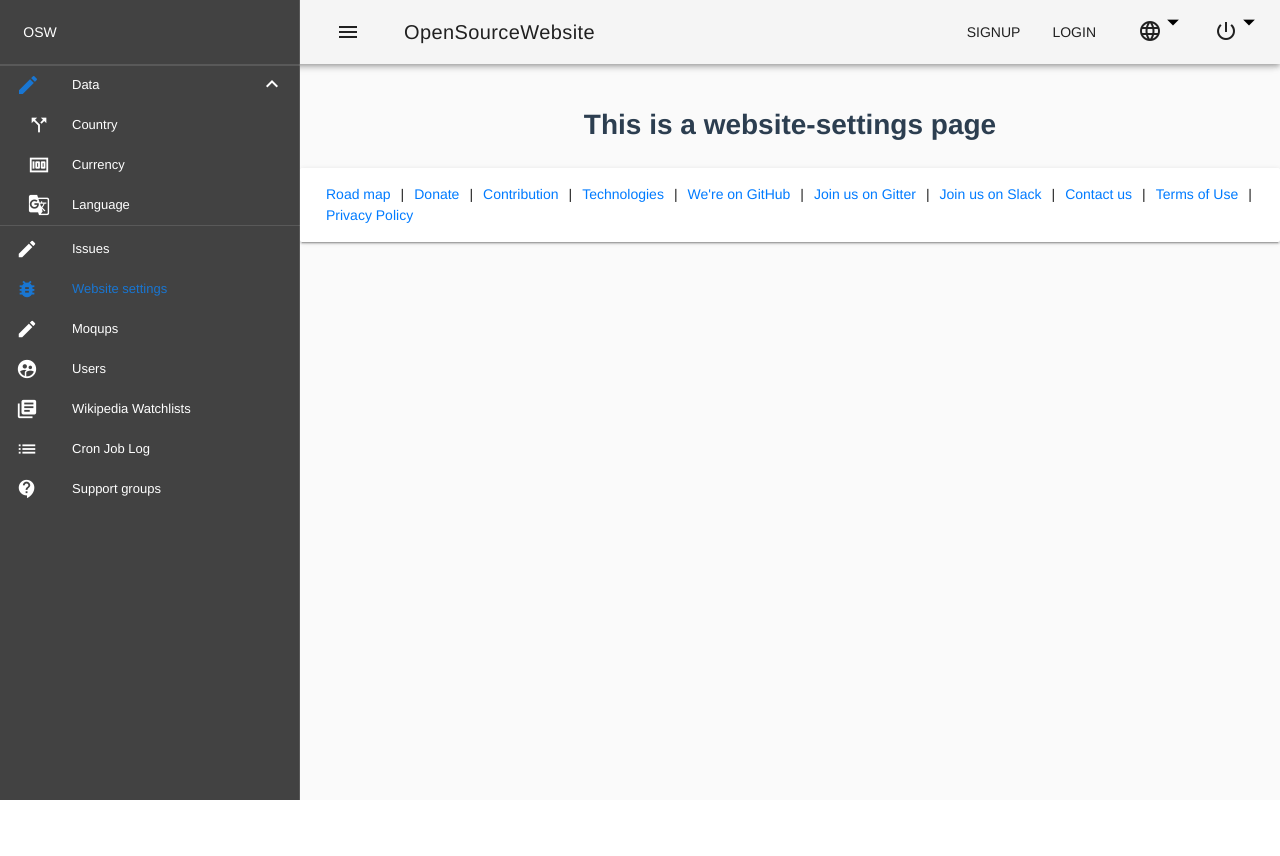
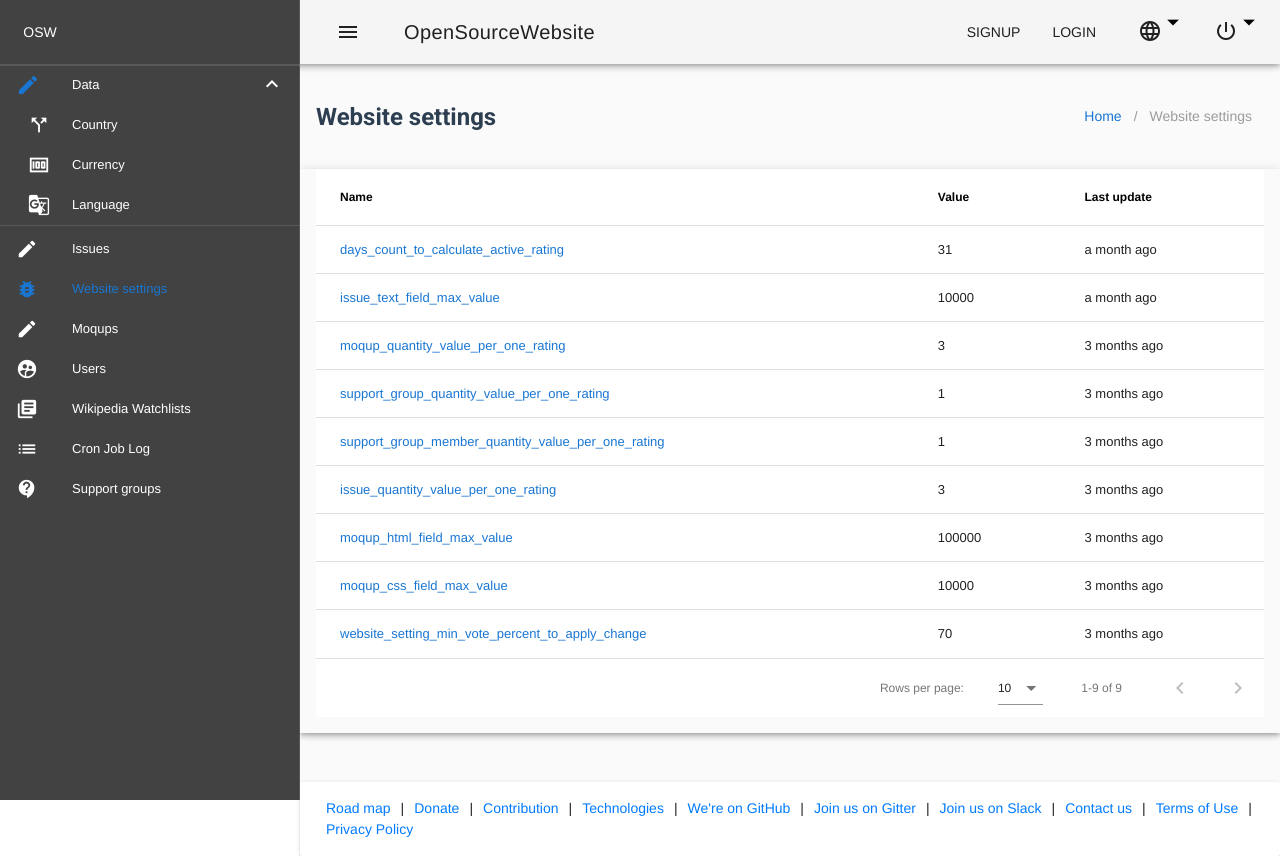
Before and after one commit to 00King00/opensource, a Vue app: page /website-settings in a window 1280 px wide. Before the commit the page ends 800 px from the top, so only its background shows below. Built offline with nearby package versions, Linux system fonts and the light colour scheme.

Commit message:
quik save

```diff
--- a/src/assets/sass/main.sass
+++ b/src/assets/sass/main.sass
@@ -4,8 +4,12 @@ h1
 	margin: 40px 0
 .theme--light.v-table thead th
 	color: rgba(0,0,0,1)
-.full-height
-	height: 100%
+.full
+	&-height
+		height: 100%
+	&-width
+		width: 100%
+
 .issues
 	.theme--light.v-table thead th
 		&:last-child
--- a/src/router.js
+++ b/src/router.js
@@ -8,6 +8,7 @@ import Currency from '@/views/Currency.vue'
 import Language from '@/views/Language.vue'
 import Issues from '@/views/Issues.vue'
 import WebsiteSettings from '@/views/WebsiteSettings.vue'
+import WebsiteSettingsView from '@/views/WebsiteSettingsView.vue'
 import WikipediaPages from '@/views/WikipediaPages.vue'
 import Moqup from '@/views/Moqup.vue'
 import Users from '@/views/Users.vue'
@@ -51,8 +52,14 @@ export default new Router({
 		},
 		{
 			path: '/website-settings',
-			name: 'website-settings',
-			component: WebsiteSettings
+			name: 'Website settings',
+			component: WebsiteSettings,
+			children: [
+				{
+					path: ':id/view',
+					component: WebsiteSettingsView
+				}
+			]
 		},
 		{
 			path: '/moqup',
--- a/src/views/WebsiteSettings.vue
+++ b/src/views/WebsiteSettings.vue
@@ -1,13 +1,96 @@
 <template lang="pug">
-div
-	h1 This is a website-settings page
+.full-height
+	v-layout(justify-space-between align-center).px-3.py-4
+		.headline.font-weight-bold {{ $route.name}}
+		v-breadcrumbs(:items='breadcrumbs')
+			template(v-slot:item='props')
+				v-breadcrumbs-item(:to='props.item.to', :disabled="props.item.disabled") {{ props.item.text }}
+	v-layout()
+		v-data-table.elevation-4.px-3.pb-3.full-width(:headers='headers', :items='data', :rows-per-page-items='[10, 15, 20, 25]')
+			template(v-slot:items='props')
+				td.text-xs-left
+					//a(href="#" @click="router.push(':props.item.id/view')") {{ props.item.name}}
+					router-link.nav-link(:to="`${props.item.id}/view`") {{ props.item.name}}
+				td.text-xs-left {{ props.item.value }}
+				td.text-xs-left {{ props.item.last_update }}
 </template>
 <script>
 export default {
   name: '',
 	data(){
 		return{
-
+			breadcrumbs: [
+				{
+				text: 'Home',
+				disabled: false,
+				to: '/'
+				},
+				{
+				text: 'Website settings',
+				disabled:true,
+				},
+			],
+			headers: [
+				{ text: 'Name', sortable: false, class: 'font-weight-black' },
+				{ text: 'Value', sortable: false, class: 'font-weight-black' },
+				{ text: 'Last update', sortable: false, class: 'font-weight-black' },
+			],
+			data:[
+				{
+					name: "days_count_to_calculate_active_rating",
+					value: "31",
+					last_update: "a month ago",
+					id: "1"
+				},
+				{
+					name: "issue_text_field_max_value",
+					value: "10000",
+					last_update: "a month ago",
+					id: "2"
+				},
+				{
+					name: "moqup_quantity_value_per_one_rating",
+					value: "3",
+					last_update: "3 months ago",
+					id: "3"
+				},
+				{
+					name: "support_group_quantity_value_per_one_rating",
+					value: "1",
+					last_update: "3 months ago",
+					id: "4"
+				},
+				{
+					name: "support_group_member_quantity_value_per_one_rating",
+					value: "1",
+					last_update: "3 months ago",
+					id: "5"
+				},
+				{
+					name: "issue_quantity_value_per_one_rating",
+					value: "3",
+					last_update: "3 months ago",
+					id: "6"
+				},
+				{
+					name: "moqup_html_field_max_value",
+					value: "100000",
+					last_update: "3 months ago",
+					id: "7"
+				},
+				{
+					name: "moqup_css_field_max_value",
+					value: "10000",
+					last_update: "3 months ago",
+					id: "8"
+				},
+				{
+					name: "website_setting_min_vote_percent_to_apply_change",
+					value: "70",
+					last_update: "3 months ago",
+					id: "9"
+				},
+			]
 
 		}
 	},
@@ -18,5 +101,6 @@ export default {
 }
 </script>
 <style scoped lang="sass">
-
+a
+	text-decoration: none
 </style>
--- /dev/null
+++ b/src/views/WebsiteSettingsView.vue
@@ -0,0 +1,22 @@
+<template lang="pug">
+div
+	h1 This is a View page {{$route.name}}
+</template>
+<script>
+export default {
+  name: '',
+	data(){
+		return{
+
+
+		}
+	},
+	methods:{
+
+	}
+
+}
+</script>
+<style scoped lang="sass">
+
+</style>
```
